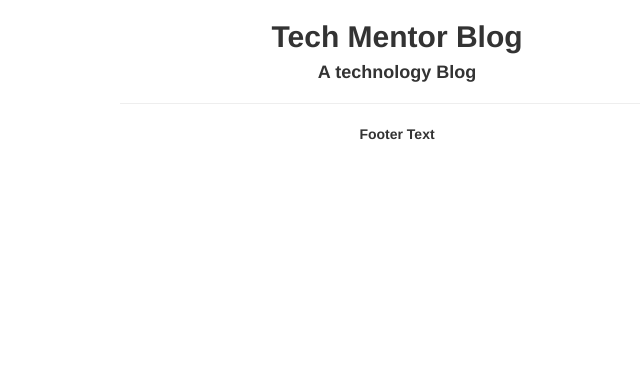
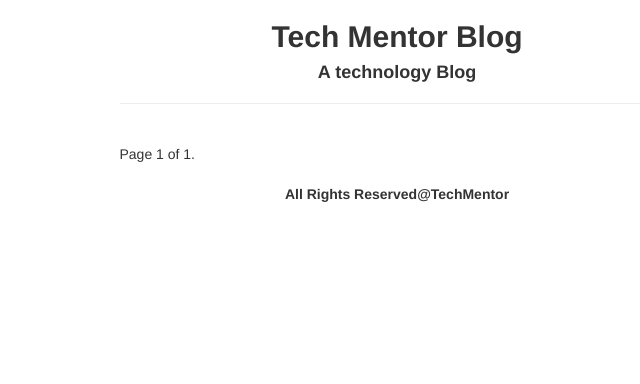
Before and after one commit to Farhad-Rakib/Blog, a Django app: page /posts/ in a window 1280 px wide. Shown: the top 384 px of the page, without its empty margins (243-883 px from the left). Run offline with Django 3.2, Linux system fonts and the light colour scheme; data that the repository does not hold is empty; some libraries are stand-ins or nearby versions.

Commit message:
adding pagination

```diff
--- a/posts/views.py
+++ b/posts/views.py
@@ -1,10 +1,23 @@
 from django.shortcuts import render,get_object_or_404
+from django.core.paginator import Paginator, EmptyPage, PageNotAnInteger
 from .models import Post
 
 # Create your views here.
 
 def post_list(request):
-    posts = Post.objects.filter(status = 'published').order_by('-published')
+    posts_list = Post.objects.filter(status = 'published').order_by('-published')
+    paginator = Paginator(posts_list, 25) # Show 25 contacts per page
+
+    page = request.GET.get('page')
+    try:
+        posts = paginator.page(page)
+    except PageNotAnInteger:
+        # If page is not an integer, deliver first page.
+        posts = paginator.page(1)
+    except EmptyPage:
+        # If page is out of range (e.g. 9999), deliver last page of results.
+        posts = paginator.page(paginator.num_pages)
+
     return render(request,'../templates/post/post_list.html',{'posts':posts})
 
 def post_detail(request,id):
--- a/templates/master.html
+++ b/templates/master.html
@@ -19,6 +19,7 @@
         text-align: center;
         font-weight: bolder;
       }
+
     </style>
     <div class="row header">
       <div class="col-sm-3 "> </div>
@@ -35,7 +36,7 @@
       <div class="col-sm-6">
         {% block content %} {% endblock %}
         <footer class="footer">
-          <p class="blogHeader">Footer Text</p>
+          <p class="blogHeader">All Rights Reserved@TechMentor</p>
         </footer>
 
       </div>
--- /dev/null
+++ b/templates/partials/pagination.html
@@ -0,0 +1,15 @@
+<ul class="pagination">
+    <li class="step-links page-item">
+        {% if posts.has_previous %}
+            <a class="page-link" href="?page={{ posts.previous_page_number }}">previous</a>
+        {% endif %}
+
+        <li class="current page-item">
+            Page {{ posts.number }} of {{ posts.paginator.num_pages }}.
+        </li>
+
+        {% if posts.has_next %}
+            <a href="?page={{ posts.next_page_number }}">next</a>
+        {% endif %}
+    </li>
+</ul>
--- a/templates/post/post_list.html
+++ b/templates/post/post_list.html
@@ -6,4 +6,5 @@
          {% include 'partials/short_post.html' %}
     {% endfor %}
 
+    {% include 'partials/pagination.html' %}
 {% endblock %}
```
Also changed, not shown: templates/partials/short_post.html (+12 -6 lines).
